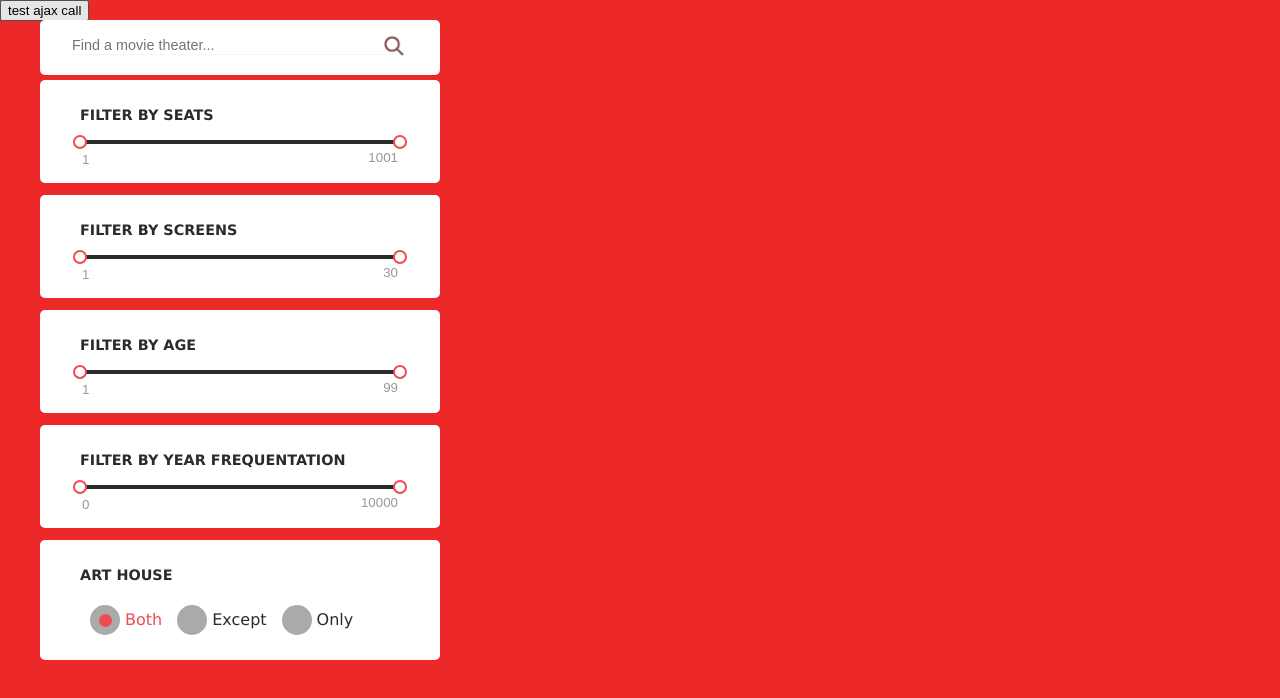
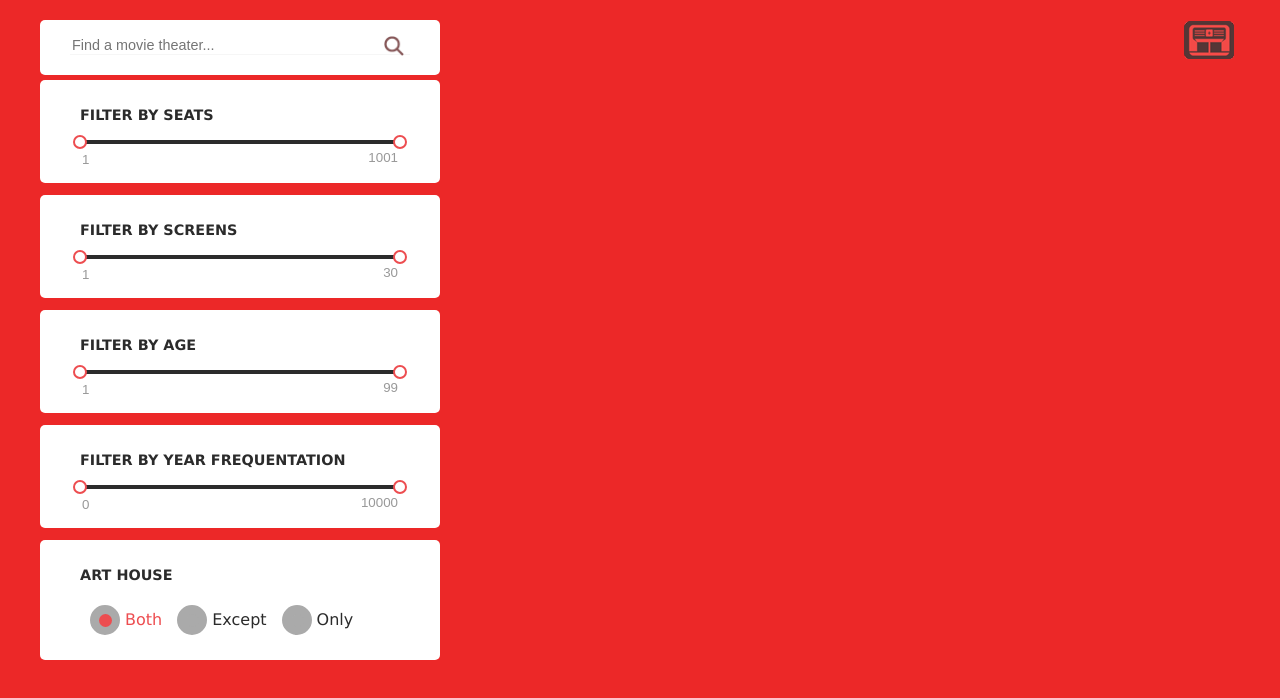
Before and after one commit to NeirdaP/web-imac-2018-dashboard, a React (Create React App) app: page / in a window 1280 px wide. Shown: the top 698 px of the page. Built offline with nearby package versions, Linux system fonts and the light colour scheme; no server answers.

Commit message:
Little cleaning in home and app.

```diff
--- a/src/App.js
+++ b/src/App.js
@@ -2,7 +2,6 @@ import React, { Component } from 'react';
 
 import {
   Route,
-  NavLink,
   HashRouter
 } from "react-router-dom";
 
--- a/src/pages/home/components/searchbar/searchbar.js
+++ b/src/pages/home/components/searchbar/searchbar.js
@@ -1,5 +1,9 @@
 import React, { Component } from 'react';
+
+// STYLE OF THE COMPONENT
 import './searchbar.css';
+
+// IMAGES
 import searchIcon from '../../../../image/searchIcon.png';
 
 class Searchbar extends Component {
--- a/src/pages/home/home.js
+++ b/src/pages/home/home.js
@@ -1,4 +1,6 @@
 import React, { Component } from 'react';
+
+// COMPONENTS TO IMPORT
 import Searchbar from './components/searchbar/searchbar.js';
 import Filterbyseat from './components/filterbyseat/filterbyseat.js';
 import Filterbyscreens from './components/filterbyscreens/filterbyscreens.js';
@@ -6,8 +8,15 @@ import Filterbyage from './components/filterbyage/filterbyage.js';
 import Filterbyfreq from './components/filterbyfreq/filterbyfreq.js';
 import Filterbyarthouse from './components/filterbyarthouse/filterbyarthouse.js';
 import ResultList from './components/resultpage/resultlist';
+
+// STYLE OF THE COMPONENT
 import './home.css';
+
+// AXIOS FOR THE API CALL
 import axios from "axios";
+
+// IMAGES
+import addMovie from '../../image/addMovie.png';
 
 class Home extends Component {
 
@@ -34,19 +43,13 @@ class Home extends Component {
 		this.setFreq = this.setFreq.bind(this);
 		this.setArtHouse = this.setArtHouse.bind(this);
 		this.search = this.search.bind(this);
-		this.printState = this.printState.bind(this);
-
 		this.showResult = this.showResult.bind(this);
-
+		this.addMovie = this.addMovie.bind(this);
 		this.componentDidMount = this.componentDidMount.bind(this);
 	}
 
 	//SETTERS
 	setParameter(name, value){
-		/*this.setState({
-			name: value
-		})*/
-
 		switch(name){
 			case 'age':
 				this.setState({
@@ -88,52 +91,48 @@ class Home extends Component {
 		console.log(this.state)
 	}
 
-	// Set the keyword value
+	// SETTERS
 	setSearchword(searchWord){
 		this.setParameter('searchWord', searchWord);
 	}
 
-	// Set the screens value
 	setScreens(value){
 		this.setParameter('screens', value);
 	}
 
-	// Set the seats value
 	setSeats(value){
 		this.setParameter('seats', value);
 	}
 
-	// Set the art house value
 	setArtHouse(value){
 		this.setParameter('artHouse', value);
 	}
 
-	// Set the age value
 	setAge(value){
 		this.setParameter('age', value);
 	}
 
-	// Set the freq value
 	setFreq(value){
 		this.setParameter('freq', value);
 	}
 
-	// Fonction de recherche que tous les composants de la page principale utiliseront
+	// SEARCH FUNCTION FOR ALL SEARCHING FILTER
 	search(searchWord, screens, seats, age) {
-		console.log("searching");
+
+
+		console.log("Searching thanks to the AXIOS call in our API");
 		this.setState({showResultList: true});
-		// Vérifier qu'il y a qqch
 	}
 
-	printState(){
-		console.log(this.state.cinemas);
-	}
-
-
+	// SHOW THE LIST OF RESULT
 	showResult(){
 		this.setState({showResultList: false});
 	}
 
+	// ADD A MOVIE TO THE APP
+	addMovie(){
+		console.log("Here should be the call for the creation of a movie");
+	}
 
 	// AJAX Call
 	componentDidMount(){
@@ -167,14 +166,11 @@ class Home extends Component {
 	render() {
 		const showResultList = this.state.showResultList;
 
+		// TO SHOW THE LIST OR THE SEARCH FILTERS
 		const resultList = showResultList ? (
 			<ResultList showResult={this.showResult} cinemas={this.state.cinemas} />
 		) : (
 			<div className="searchDivs">
-					<div className="map">
-
-					</div>
-
 				<div className="component screenFilter">
 					<Filterbyscreens onAfterChange={this.search} setParentScreensSlider={this.setScreens} />
 				</div>
@@ -197,16 +193,15 @@ class Home extends Component {
 			</div>
 		);
 
-
 		return (
 			<div className="Home">
 					<div className="component searchbar">
 						<Searchbar search={this.search} setParentSearchword={this.setSearchword} />
 					</div>
 
+					{resultList}
 
-					<button onClick={this.printState}>test ajax call</button>
-					{resultList}
+					<button className="addMovieButton" onClick={this.addMovie}><img src={addMovie} alt="addMovie"></img></button>
 			</div>
 		);
 	}
--- a/src/pages/home/home.scss
+++ b/src/pages/home/home.scss
@@ -12,6 +12,17 @@
 	h2 {
 		text-transform: uppercase;
 		font-size: 0.9em;
+	}
+
+	.addMovieButton{
+		background: 0;
+		border:0;
+
+		position: fixed;
+		top:20px;
+		right: 40px;
+
+		cursor: pointer;
 	}
 }
 
```
Also changed, not shown: src/image/addMovie.png (added), 1 other file (tests, documents, lock files or other folders). Lines whose indentation alone changed are shown as unchanged.
